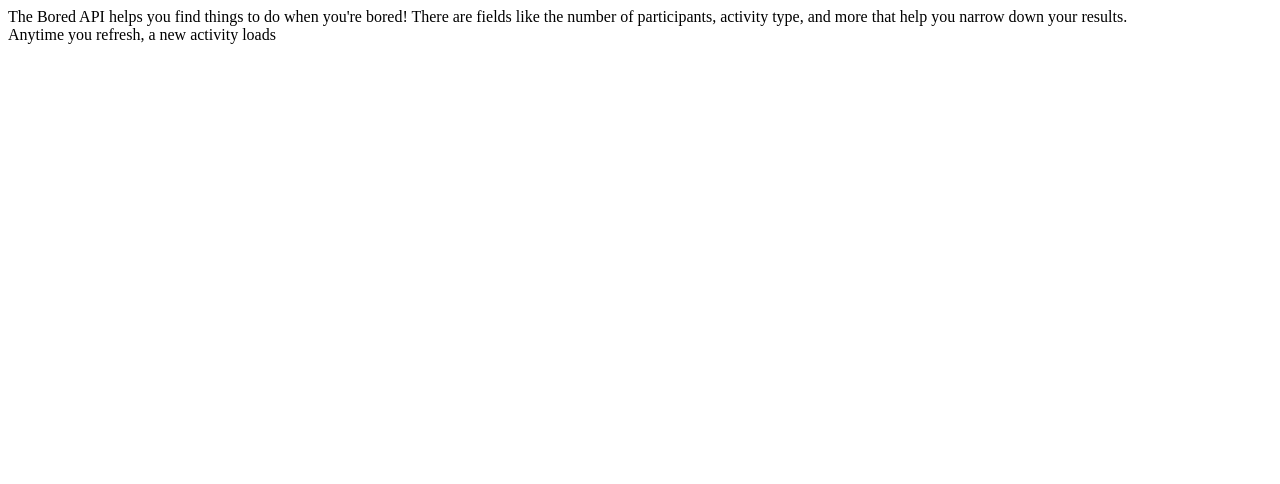
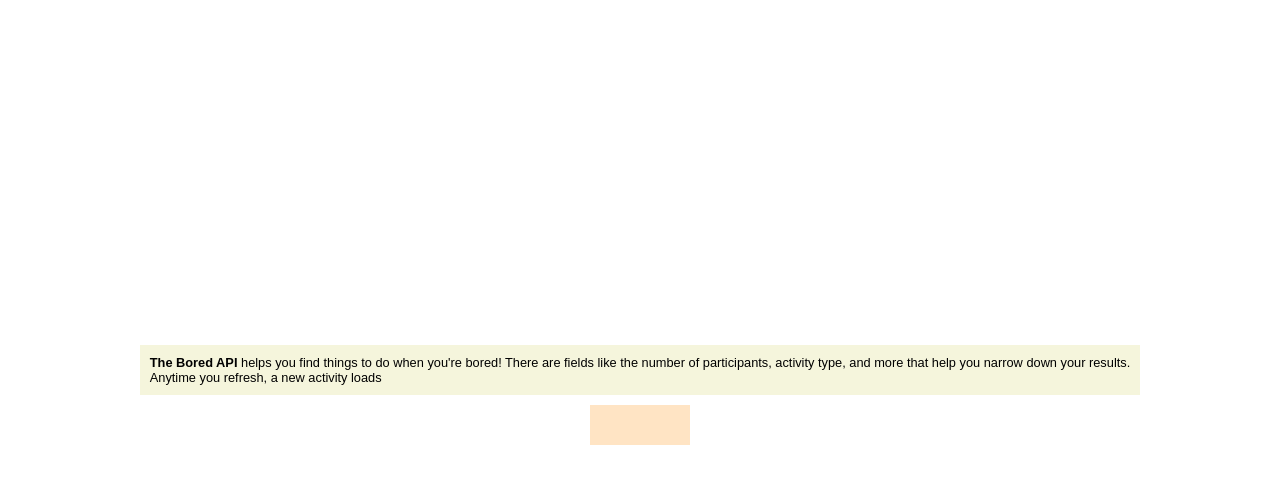
Before and after one commit to sadiquex/Bored-API, a plain HTML site: page index.html in a window 1280 px wide. Drawn offline with Linux system fonts and the light colour scheme; no server answers.

Commit message:
fetched data from api

```diff
--- a/index.html
+++ b/index.html
@@ -6,10 +6,10 @@
         <title></title>
         <meta name="description" content="">
         <meta name="viewport" content="width=device-width, initial-scale=1">
-        <link rel="stylesheet" href="">
+        <link rel="stylesheet" href="style.css">
     </head>
     <body>
-        <div class="info">The Bored API helps you find things to do when you're bored! There are fields like the number of participants, activity type, and more that help you narrow down your results. <br> Anytime you refresh, a new activity loads</div>
+        <div class="info"><strong>The Bored API</strong> helps you find things to do when you're bored! There are fields like the number of participants, activity type, and more that help you narrow down your results. <br> Anytime you refresh, a new activity loads</div>
 
         <div class="output"> </div>
 
--- a/script.js
+++ b/script.js
@@ -1,9 +1,18 @@
 // http://www.boredapi.com/api/activity/
+
+const storage = document.querySelector('.output')
 
 async function doSomething() {
     const response = await fetch('http://www.boredapi.com/api/activity/')
+    // console.log(response.json())
+
+    // got json data here
       .then(response => response.json())
-      .then(data => console.log(data.activity));
+    //  manipulate json data for what we want
+      .then(data => {return data.activity});
+
+    // store the data into html
+    storage.textContent = response;
 
 }
 
--- a/style.css
+++ b/style.css
@@ -0,0 +1,26 @@
+*{
+    box-sizing: border-box;
+}
+body{
+    font-family: 'Poppins', sans-serif;
+    display: flex;
+    flex-direction: column;
+    justify-content: center;
+    align-items: center;
+    height: 100vh;
+    margin: 0 auto;
+    overflow: hidden;
+
+}
+.info{
+    align-items: center;
+    background-color: beige;
+    padding: 10px;
+    font-size: 0.8rem;
+}
+.output{
+    background-color: bisque;
+    padding: 20px 50px;
+    font-size: 1.1em;
+    margin: 10px auto;
+}
```
